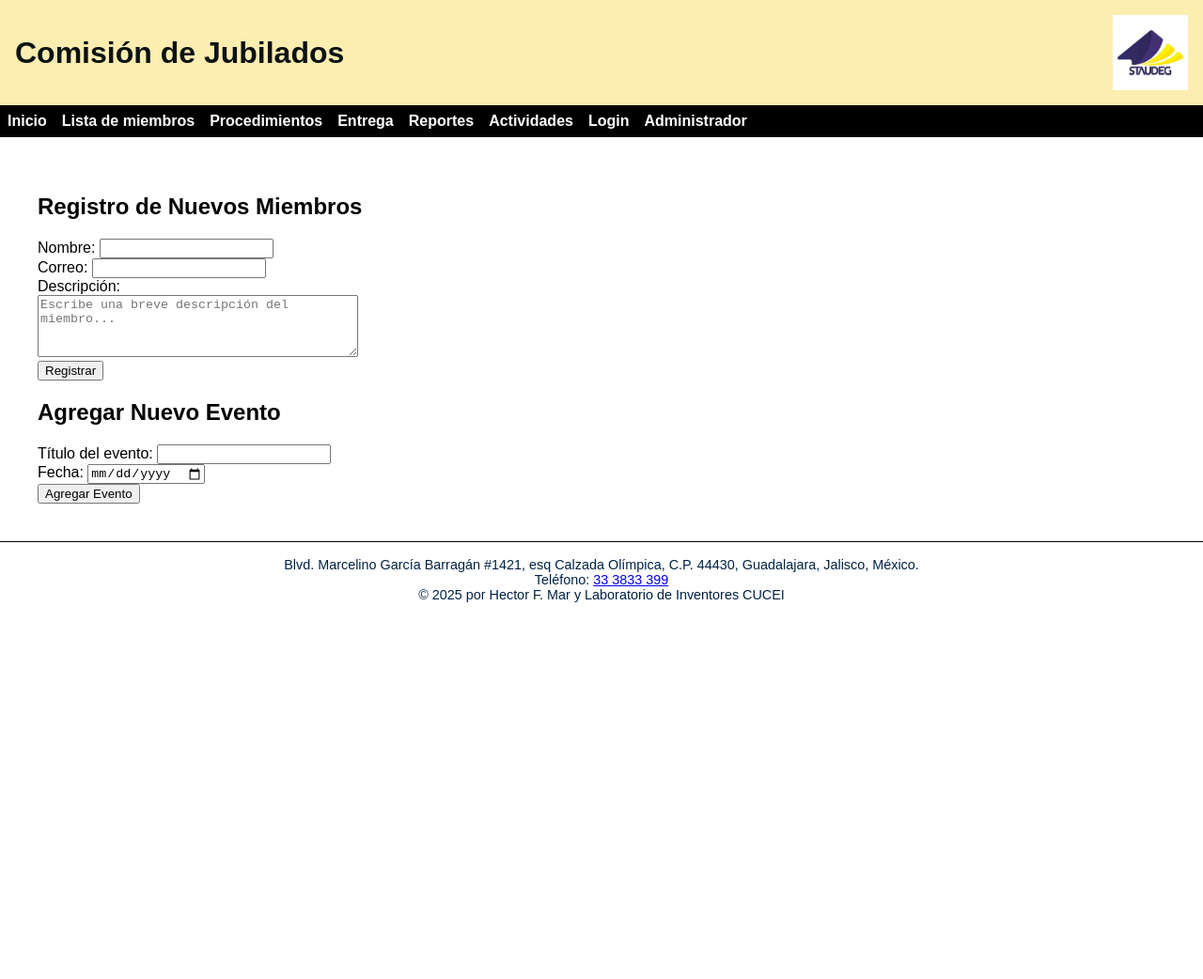
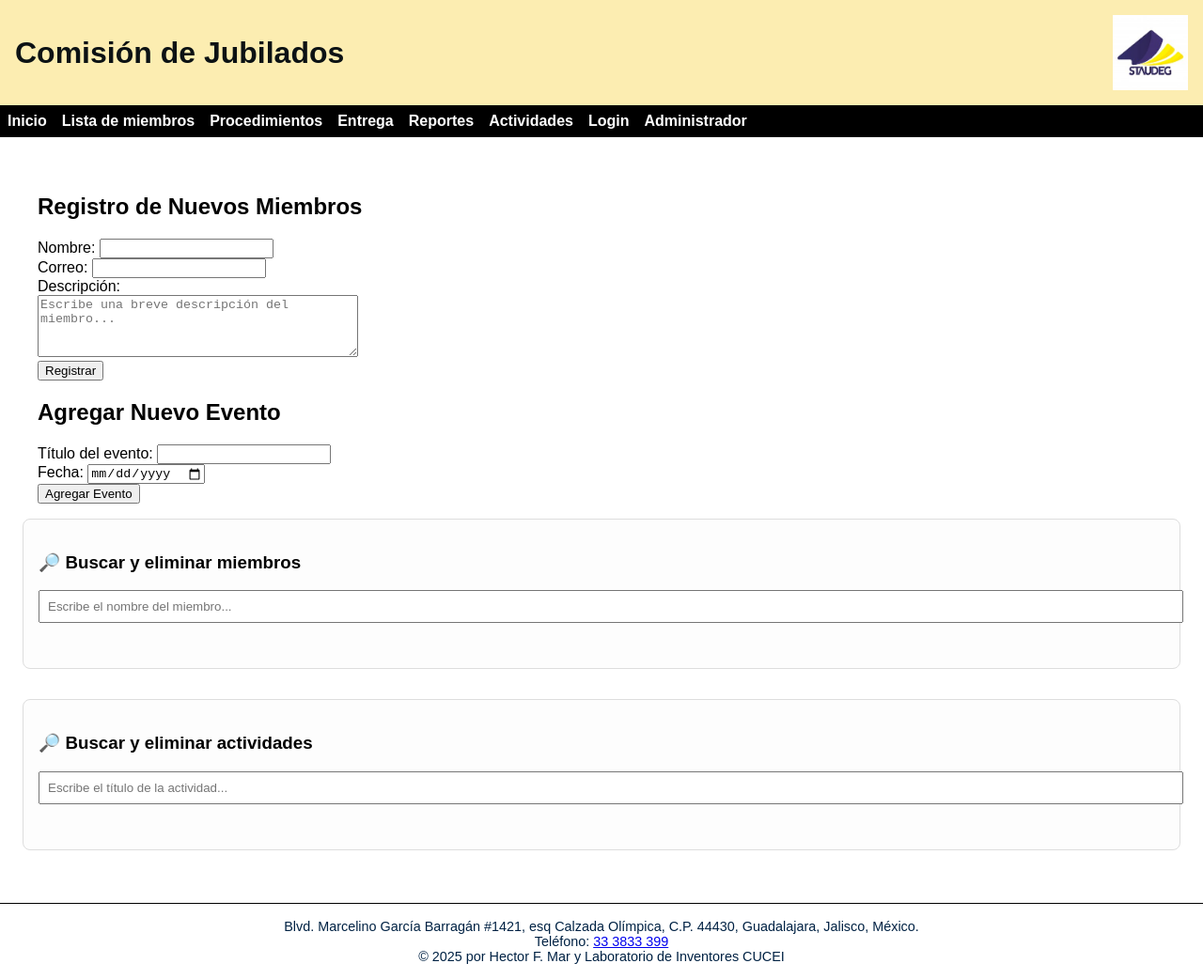
Before and after one commit to HFMD26/HFMD26.github.io, a Jekyll site: the page built from admin.md, in a window 1280 px wide. Shown: the whole page at 94% size. Built offline with Jekyll 4.4.1, drawn with Linux system fonts in a browser that asks for light colours; comment, search, counter and statistics services are not loaded; before the commit the page ends 900 px from its top, so only the background shows below that; some of the changed lines change nothing that is shown.

Commit message:
Actualizacion de admin

```diff
--- a/admin.md
+++ b/admin.md
@@ -40,6 +40,63 @@ permalink: /admin/
   <div id="mensaje"></div>
 </section>
 
+<div class="admin-section">
+  <h3>🔎 Buscar y eliminar miembros</h3>
+  <input type="text" id="buscar-miembro" placeholder="Escribe el nombre del miembro...">
+  <ul id="lista-miembros"></ul>
+</div>
+
+<div class="admin-section">
+  <h3>🔎 Buscar y eliminar actividades</h3>
+  <input type="text" id="buscar-actividad" placeholder="Escribe el título de la actividad...">
+  <ul id="lista-actividades"></ul>
+</div>
+
+<!-- Firebase -->
+<script src="https://www.gstatic.com/firebasejs/9.23.0/firebase-app-compat.js"></script>
+<script src="https://www.gstatic.com/firebasejs/9.23.0/firebase-database-compat.js"></script>
+<script type="module" src="/firebase-config.js"></script>
+<script type="module" src="/assets/js/admin.js"></script>
+
+<style>
+.admin-section {
+  margin-bottom: 2rem;
+  background: #fdfdfd;
+  border: 1px solid #ddd;
+  padding: 1rem;
+  border-radius: 8px;
+}
+.admin-section input {
+  width: 100%;
+  padding: 0.5rem;
+  margin-bottom: 1rem;
+}
+.admin-section ul {
+  list-style: none;
+  padding: 0;
+}
+.admin-section li {
+  background: #fff8dc;
+  margin-bottom: 0.5rem;
+  padding: 0.6rem;
+  border-radius: 6px;
+  display: flex;
+  justify-content: space-between;
+  align-items: center;
+}
+.admin-section button {
+  background: red;
+  color: white;
+  border: none;
+  padding: 0.3rem 0.6rem;
+  border-radius: 4px;
+  cursor: pointer;
+}
+.admin-section button:hover {
+  background: darkred;
+}
+</style>
+
 
 <script src="https://www.gstatic.com/firebasejs/8.10.1/firebase-app.js"></script>
 <script src="https://www.gstatic.com/firebasejs/8.10.1/firebase-firestore.js"></script>
--- a/assets/js/admin.js
+++ b/assets/js/admin.js
@@ -1,13 +1,131 @@
+// Inicializar Firestore
 const db = firebase.firestore();
 
+// Referencias a contenedores
+const listaMiembros = document.getElementById("lista-miembros");
+const listaActividades = document.getElementById("lista-actividades");
+const buscarMiembro = document.getElementById("buscar-miembro");
+const buscarActividad = document.getElementById("buscar-actividad");
+
+// ----------------------
+// AGREGAR MIEMBRO
+// ----------------------
 function agregarMiembro() {
   const nombre = document.getElementById("Nombre").value;
   const descripcion = document.getElementById("Descripcion").value;
-  db.collection("Miembros").add({ nombre, descripcion });
+
+  if (!nombre.trim()) {
+    alert("El nombre es obligatorio.");
+    return;
+  }
+
+  db.collection("Miembros").add({ nombre, descripcion })
+    .then(() => {
+      alert("Miembro agregado ✅");
+      document.getElementById("Nombre").value = "";
+      document.getElementById("Descripcion").value = "";
+    })
+    .catch(err => console.error("Error al agregar miembro:", err));
 }
 
+// ----------------------
+// AGREGAR ACTIVIDAD
+// ----------------------
 function agregarActividad() {
   const fecha = document.getElementById("Fecha").value;
   const titulo = document.getElementById("Titulo").value;
-  db.collection("Actividades").add({ fecha, titulo });
+
+  if (!fecha || !titulo.trim()) {
+    alert("La fecha y el título son obligatorios.");
+    return;
+  }
+
+  db.collection("Actividades").add({ fecha, titulo })
+    .then(() => {
+      alert("Actividad agregada ✅");
+      document.getElementById("Fecha").value = "";
+      document.getElementById("Titulo").value = "";
+    })
+    .catch(err => console.error("Error al agregar actividad:", err));
 }
+
+// ----------------------
+// CARGAR LISTAS
+// ----------------------
+function cargarMiembros() {
+  db.collection("Miembros").onSnapshot(snapshot => {
+    listaMiembros.innerHTML = "";
+    snapshot.forEach(doc => {
+      const miembro = doc.data();
+      const li = document.createElement("li");
+      li.innerHTML = `
+        <span><strong>${miembro.nombre}</strong><br>${miembro.descripcion || ""}</span>
+        <button onclick="eliminarMiembro('${doc.id}')">Eliminar</button>
+      `;
+      listaMiembros.appendChild(li);
+    });
+  });
+}
+
+function cargarActividades() {
+  db.collection("Actividades").onSnapshot(snapshot => {
+    listaActividades.innerHTML = "";
+    snapshot.forEach(doc => {
+      const act = doc.data();
+      const li = document.createElement("li");
+      li.innerHTML = `
+        <span><strong>${act.titulo}</strong><br>📅 ${act.fecha}</span>
+        <button onclick="eliminarActividad('${doc.id}')">Eliminar</button>
+      `;
+      listaActividades.appendChild(li);
+    });
+  });
+}
+
+// ----------------------
+// ELIMINAR
+// ----------------------
+function eliminarMiembro(id) {
+  if (confirm("¿Seguro que deseas eliminar este miembro?")) {
+    db.collection("Miembros").doc(id).delete()
+      .then(() => alert("Miembro eliminado ✅"))
+      .catch(err => console.error("Error al eliminar miembro:", err));
+  }
+}
+
+function eliminarActividad(id) {
+  if (confirm("¿Seguro que deseas eliminar esta actividad?")) {
+    db.collection("Actividades").doc(id).delete()
+      .then(() => alert("Actividad eliminada ✅"))
+      .catch(err => console.error("Error al eliminar actividad:", err));
+  }
+}
+
+// ----------------------
+// BUSCAR (filtro local)
+// ----------------------
+buscarMiembro.addEventListener("input", () => {
+  const texto = buscarMiembro.value.toLowerCase();
+  listaMiembros.querySelectorAll("li").forEach(li => {
+    li.style.display = li.textContent.toLowerCase().includes(texto) ? "" : "none";
+  });
+});
+
+buscarActividad.addEventListener("input", () => {
+  const texto = buscarActividad.value.toLowerCase();
+  listaActividades.querySelectorAll("li").forEach(li => {
+    li.style.display = li.textContent.toLowerCase().includes(texto) ? "" : "none";
+  });
+});
+
+// ----------------------
+// INICIALIZAR
+// ----------------------
+cargarMiembros();
+cargarActividades();
+
+// Exponer funciones a HTML
+window.agregarMiembro = agregarMiembro;
+window.agregarActividad = agregarActividad;
+window.eliminarMiembro = eliminarMiembro;
+window.eliminarActividad = eliminarActividad;
```
